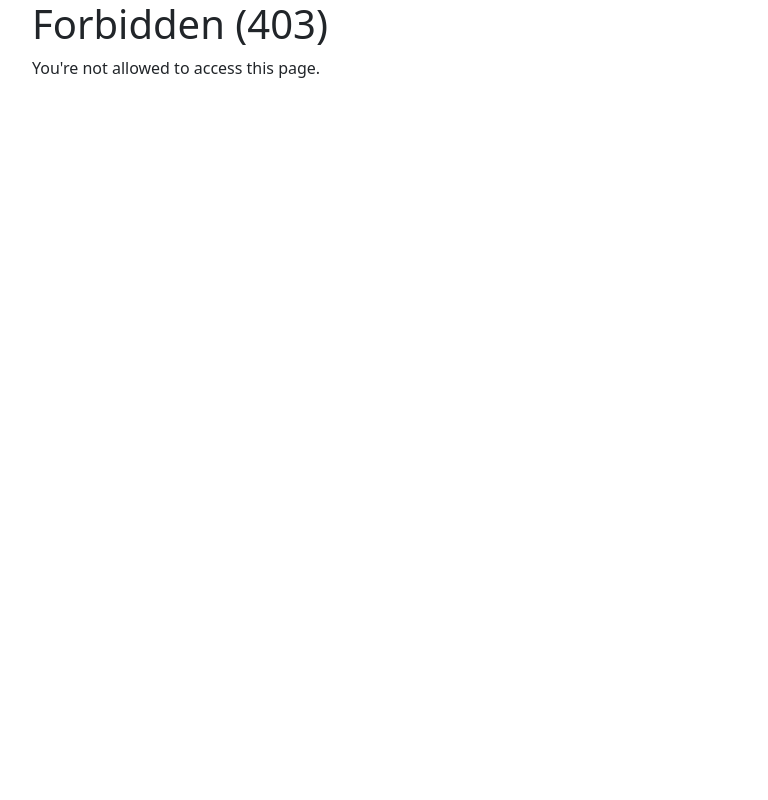
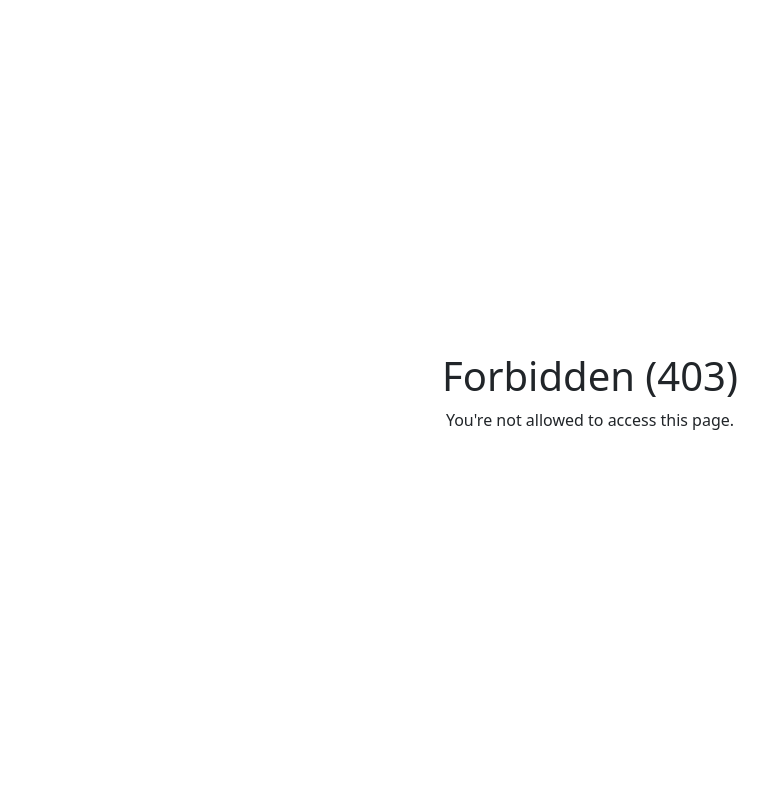
Before and after one commit to abrahamprz/zenclick, a Django app: template zenclick/templates/403.html in a window 1280 px wide. Shown: the whole page, without its empty margins (50-818 px from the left). Run offline with Django 4.2, Linux system fonts and the light colour scheme; the template is opened without the code that fills it, so the values that code supplies are empty; parts of the project's set-up code (start-up, migrations or seed data) failed here and were passed over; some libraries are stand-ins or nearby versions.

Commit message:
places text in the center and uses header1

```diff
--- a/zenclick/static/css/project.css
+++ b/zenclick/static/css/project.css
@@ -15,3 +15,11 @@
 .center-text {
   text-align: center;
 }
+
+.centered-content {
+  display: flex;
+  justify-content: center;
+  align-items: center;
+  height: 100vh;
+  text-align: center;
+}
--- a/zenclick/templates/base.html
+++ b/zenclick/templates/base.html
@@ -54,9 +54,12 @@
           </div>
         {% endfor %}
       {% endif %}
-      {% block content %}
-        <p class="center-text">ZenClick home page</p>
-      {% endblock content %}
+      <body class="centered-content">
+        {% block content %}
+          <h1 class="center-text">ZenClick home page</h1>
+        {% endblock content %}
+        <!-- Rest of your code -->
+      </body>
     </div>
     <!-- /container -->
     {% block modal %}
```
